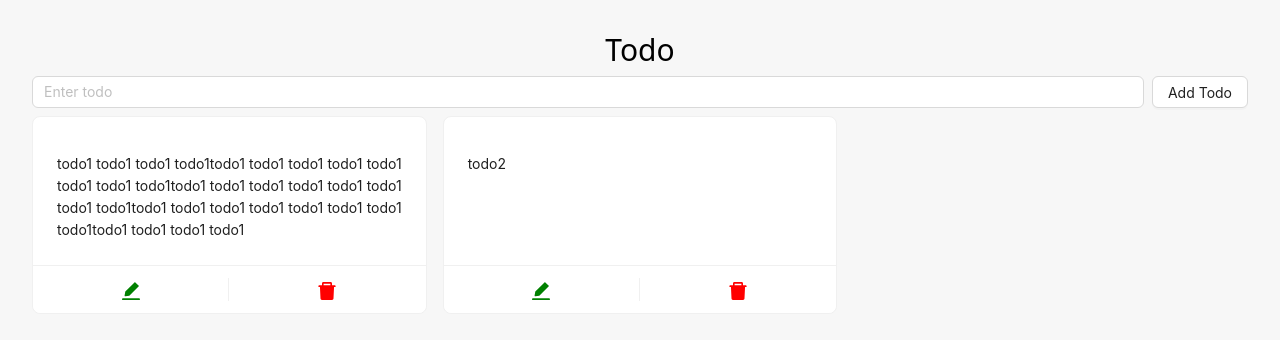
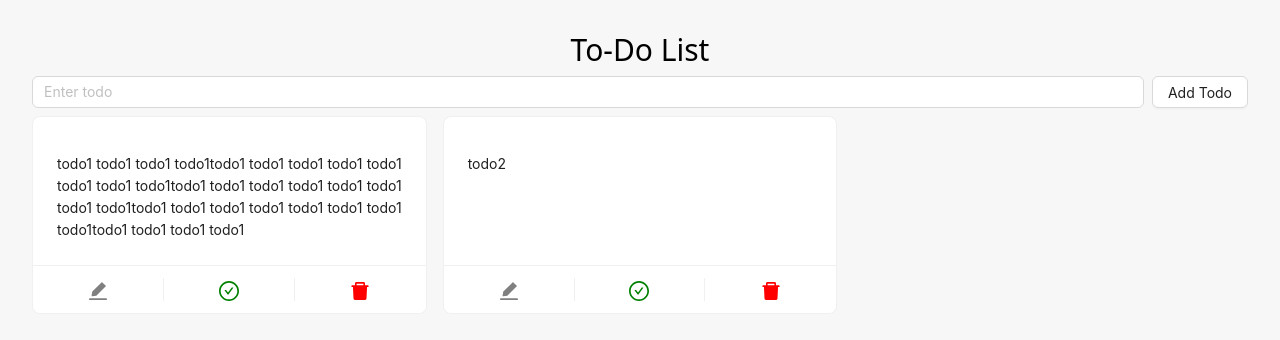
Before and after one commit to Srikanth2355/react-todo, a React (Vite) app: page / in a window 1280 px wide. Shown: the top 340 px of the page. Built offline with nearby package versions, Linux system fonts and the light colour scheme.

Commit message:
done with add edit and delete todo

```diff
--- a/src/Todo.jsx
+++ b/src/Todo.jsx
@@ -1,14 +1,29 @@
 import React, { useState, useEffect, useCallback } from 'react';
-import { Input, Button, Empty,message, Card } from 'antd';
-import {  DeleteFilled, EditFilled } from '@ant-design/icons';
+import { Input, Button, Empty,message, Card, Modal, Popconfirm, Spin     } from 'antd';
+import {  DeleteFilled, EditFilled , CheckCircleOutlined } from '@ant-design/icons';
 
 function Todo() {
+    const { TextArea } = Input;
     const [todo, setTodo] = useState("")
     const [todolist, setTodolist] = useState([{name:"todo1 todo1 todo1 todo1todo1 todo1 todo1 todo1 todo1 todo1 todo1 todo1todo1 todo1 todo1 todo1 todo1 todo1 todo1 todo1todo1 todo1 todo1 todo1 todo1 todo1 todo1 todo1todo1 todo1 todo1 todo1",id:1},{name:"todo2",id:2}])
     const [messageApi, contextHolder] = message.useMessage();
+    const [isModalVisible, setIsModalVisible] = useState(false);
+    const [edittodo, setEdittodo] = useState({});
+    const [isloading, setIsloading] = useState(false);
     const actions = (item)=> [
-            <EditFilled key="edit" style={{ color: 'green' ,fontSize:"20px" }} onClick={() => console.log(item,"edit")} />,
-            <DeleteFilled key={"delete"} style={{ color: 'red' ,fontSize:"20px" }} onClick={() => console.log(item,"delete")} />
+            <EditFilled key="edit" style={{ color: 'gray' ,fontSize:"20px" }} onClick={openEditModal(item)} />,
+            <CheckCircleOutlined key="check" style={{ color: 'green' ,fontSize:"20px" }} onClick={handleComplete(item)}  />,
+            <Popconfirm
+                title="Delete Task"
+                description="Are you sure to delete this Todo?"
+                onConfirm={handleDelete(item)}
+                onCancel={()=>{}}
+                okText="Yes"
+                cancelText="No"
+            >
+                <DeleteFilled key="delete" style={{ color: 'red' ,fontSize:"20px" }}  />
+                {/* onClick={openDeleteConfirmPopup(item)} */}
+            </Popconfirm>
     ]
 
     const addTodo = useCallback(() => {
@@ -26,20 +41,79 @@ function Todo() {
             });
         }
     })
+
+    const openEditModal = useCallback((item) => () => {
+        setIsloading(true)
+        setTimeout(() => {
+            setEdittodo((prev) => item)
+            setIsModalVisible(true)
+            setIsloading(false)
+        }, 1000);
+    })
+
+    const handleComplete = useCallback((item) => () => {
+        let completedtodo = item
+    })
+
+    const handleDelete =useCallback((item) => () => {
+        let todos = todolist
+        let index = todos.findIndex((todo) => todo.id === item.id)
+        if(index == -1){
+            messageApi.open({
+                type: 'error',
+                content: 'Todo not found',
+            })
+        }else{
+            todos.splice(index, 1)
+            setTodolist((prev) => [...todos])
+            messageApi.open({
+                type: 'success',
+                content: 'Todo Deleted successfully',
+            })
+        }
+    })
+
+    const handleEdit = useCallback(() => {
+        let todos = todolist
+        if (edittodo.name == "" || edittodo.name.trim() == "") {
+            messageApi.open({
+                type: 'error',
+                content: 'Please enter a todo',
+            });
+            return
+        }
+        let index = todos.findIndex((todo) => todo.id === edittodo.id)
+        if(index == -1){
+            messageApi.open({
+                type: 'error',
+                content: 'Todo not found',
+            })
+        }else{
+            todos.splice(index, 1, edittodo)
+            setTodolist((prev) => todos)
+            messageApi.open({
+                type: 'success',
+                content: 'Todo Edited successfully',
+            })
+        }
+        setIsModalVisible((prev) => false)
+    })
+
   return (
     <>
         {contextHolder}
+        <Spin spinning={isloading} tip="Loading..." fullscreen />
         <h1 className='text-center font-medium  sm:text-lg lg:text-3xl'>
-            Todo
+            To-Do List
         </h1>
         <div className='flex justify-center items-center my-2'>
-            <Input placeholder="Enter todo" value={todo} onChange={(e) => setTodo(e.target.value)} />
+            <TextArea autoSize placeholder="Enter todo" value={todo} onChange={(e) => setTodo(e.target.value)} />
             <Button className='ml-2' onClick={addTodo}>Add Todo</Button>
         </div>
         {todolist.length == 0 ? (
             <>
                 <div className='my-2 flex justify-center items-center h-[80vh]'>
-                    <Empty description="No todos. Try adding a new todo" className='font-normal text-xl ' />
+                    <Empty description="No to-dos found. Try adding a new one" className='font-normal text-xl ' />
                 </div>
             </>
         ):(
@@ -57,6 +131,13 @@ function Todo() {
             </div>
         )}
 
+        {/* edit modal */}
+        <Modal title="Update Todo" open={isModalVisible} onOk={handleEdit} onCancel={() => setIsModalVisible((prev) => (false))}>
+            <TextArea value={edittodo.name} onChange={(e) => setEdittodo((prev) => ({...prev, name: e.target.value}))} />
+        </Modal>
+
+
+
 
     </>
   )
```
